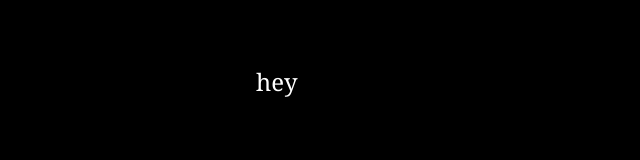
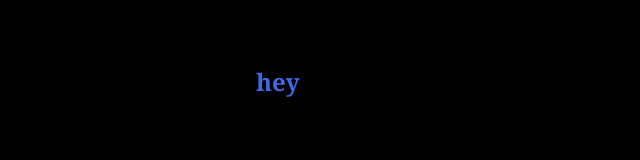
Before and after one commit to oliviabrcan/second-writing-twine, a plain HTML site: page index.html in a window 1280 px wide. Shown: the full height of the page, 0-640 px from the left. Drawn offline with Linux system fonts and the light colour scheme.

Commit message:
Update index.html
add second passage

```diff
--- a/index.html
+++ b/index.html
@@ -9,7 +9,7 @@
 </head>
 <body>
 <tw-story><noscript><tw-noscript>JavaScript needs to be enabled to play testing....</tw-noscript></noscript></tw-story>
-<tw-storydata name="testing..." startnode="1" creator="Twine" creator-version="2.8.0" format="Harlowe" format-version="3.3.7" ifid="E814E2CD-0F2E-47DD-B95B-289F1A087635" options="" tags="" zoom="1" hidden><style role="stylesheet" id="twine-user-stylesheet" type="text/twine-css"></style><script role="script" id="twine-user-script" type="text/twine-javascript"></script><tw-passagedata pid="1" name="Untitled Passage" tags="" position="575,250" size="100,100">hey</tw-passagedata></tw-storydata>
+<tw-storydata name="testing..." startnode="1" creator="Twine" creator-version="2.8.0" format="Harlowe" format-version="3.3.7" ifid="E814E2CD-0F2E-47DD-B95B-289F1A087635" options="" tags="" zoom="1" hidden><style role="stylesheet" id="twine-user-stylesheet" type="text/twine-css"></style><script role="script" id="twine-user-script" type="text/twine-javascript"></script><tw-passagedata pid="1" name="ONE" tags="" position="575,250" size="100,100">[[hey]]</tw-passagedata><tw-passagedata pid="2" name="hey" tags="" position="575,375" size="100,100">hi</tw-passagedata></tw-storydata>
 <script title="Twine engine code" data-main="harlowe">(function(){"use strict";
 var require,define;!function(){var e={},r={};require=function(i){var n=e[i];return n&&(r[i]=n[1].apply(void 0,n[0].map(require)),e[i]=void 0),r[i]},(define=function(r,i,n){if("function"==typeof r)return r();e[r]=[i,n]}).amd=!0}();/*!
  * https://github.com/paulmillr/es6-shim
```
